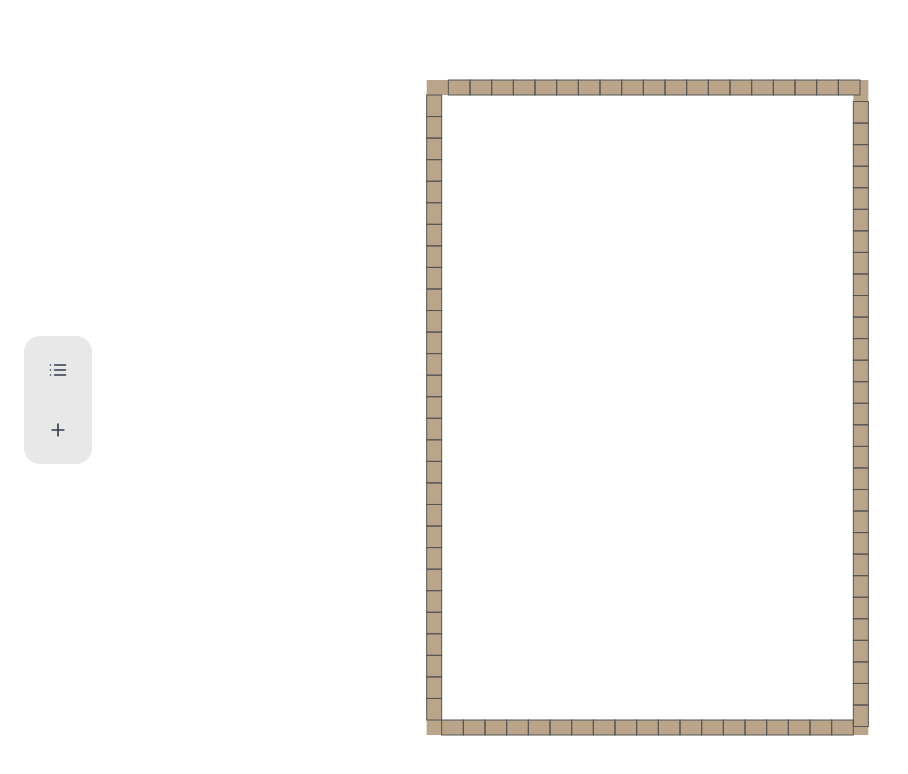
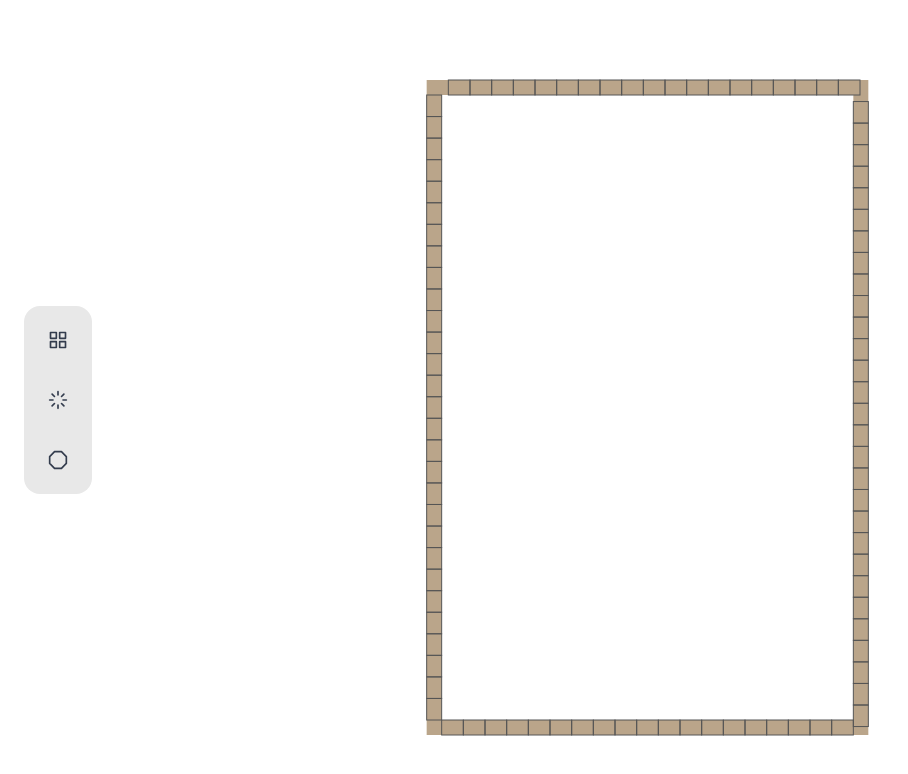
Before and after one commit to jconabree/dnd-table, a React (Vite) app: page / in a window 1280 px wide. Shown: the top 774 px of the page, without its empty margins (0-908 px from the left). Built offline with nearby package versions, Linux system fonts and the light colour scheme.

Commit message:
changing menu options, adding placeholder for effects and initiative, refactor list area to have add new

```diff
--- a/package.json
+++ b/package.json
@@ -21,6 +21,7 @@
     "@headlessui/react": "^1.7.18",
     "daisyui": "^4.6.1",
     "react": "^18.2.0",
+    "react-beautiful-dnd": "^13.1.1",
     "react-dom": "^18.2.0",
     "react-helmet-async": "^1.3.0",
     "react-router-dom": "^6.21.3"
--- a/src/api/src/storage.ts
+++ b/src/api/src/storage.ts
@@ -65,7 +65,7 @@ class Entity<DataStructure extends LooseData|LooseDataWithItems> implements Enti
         this.data.items = [
             item,
             ...(this.data.items || []).filter((existingItem: ItemData) => {
-                return item.id === existingItem.id;
+                return item.id !== existingItem.id;
             }),
         ]
 
--- a/src/components/EditArea.tsx
+++ b/src/components/EditArea.tsx
@@ -1,15 +1,16 @@
-import { useCallback, useRef, useState } from "react";
+import { useCallback, useEffect, useRef, useState } from "react";
 import { useConfiguratorContext } from "~/context/ConfiguratorProvider";
 import areaManager from '~/models/areas';
 import { AreaData } from "~/types/interface";
 
 type AddNewSelectionProps = {
     onClose: () => void;
+    onSuccess?: ({}) => void;
     area?: AreaData
 }
 
-export default ({ onClose, area }: AddNewSelectionProps) => {
-    const { selection, setSelection } = useConfiguratorContext();
+export default ({ onClose, onSuccess, area }: AddNewSelectionProps) => {
+    const { selection, setSelection, setIsSelectMode } = useConfiguratorContext();
     const [nameError, setNameError] = useState<boolean>();
     const [typeError, setTypeError] = useState<boolean>();
     const nameRef = useRef<HTMLInputElement>(null);
@@ -61,10 +62,21 @@ export default ({ onClose, area }: AddNewSelectionProps) => {
             nodes: selection
         };
         console.log('save selection', areaToSave);
-        await areaManager.save(areaToSave);
+        const updatedArea = await areaManager.save(areaToSave);
+        if (typeof onSuccess === 'function') {
+            onSuccess(updatedArea);
+        }
         resetForm();
         onClose();
     }, [selection, resetForm, onClose]);
+
+    useEffect(() => {
+        setIsSelectMode(true);
+
+        return () => {
+            setIsSelectMode(false);
+        }
+    }, []);
 
     return (
         <div className="h-full flex flex-col justify-between">
--- /dev/null
+++ b/src/components/EffectList.tsx
@@ -0,0 +1,12 @@
+type EffectListProps = {
+    onClose: () => void;
+}
+export default ({ onClose }: EffectListProps) => {
+    return (
+        <div>
+            Create effects, attach them to areas
+            Activate effects
+            Can disable or remove areas
+        </div>
+    )
+}
--- /dev/null
+++ b/src/components/InitiativeMode.tsx
@@ -0,0 +1,12 @@
+type InitiativeModeProps = {
+    onClose: () => void;
+}
+export default ({ onClose }: InitiativeModeProps) => {
+    return (
+        <div>
+            Add Area to List
+            Can have multiple of the same area
+            Add nickname to Area (useful for DM and familiars)
+        </div>
+    )
+}
--- a/src/components/ListAreas.tsx
+++ b/src/components/ListAreas.tsx
@@ -1,7 +1,8 @@
-import { useEffect, useRef, useState } from 'react';
+import { useCallback, useEffect, useRef, useState } from 'react';
 import areaModel from "../models/areas";
 import { AreaData } from '../types/interface';
 import ToggleView from './ToggleView';
+import EditArea from './EditArea';
 
 type AreaListingItem = AreaData & {
     visible?: boolean;
@@ -14,6 +15,17 @@ type ListAreasProps = {
 export default ({ onClose }: ListAreasProps) => {
     const initialRender = useRef(true);
     const [areas, setAreas] = useState<AreaListingItem[]>();
+    const [selectedArea, setSelectedArea] = useState<AreaData>();
+    const [showEditForm, setShowEditForm] = useState<boolean>(false);
+
+    const handleNewClick = useCallback(() => {
+        setShowEditForm(true);
+    }, []);
+
+    const handleEditClose = useCallback(() => {
+        setSelectedArea(undefined);
+        setShowEditForm(false);
+    }, [])
 
     useEffect(() => {
         (async () => {
@@ -42,9 +54,27 @@ export default ({ onClose }: ListAreasProps) => {
 
         console.log('set canvas visible areas', visibleAreas);
     }, [areas])
-    console.log('areas', areas)
+
+    if (showEditForm) {
+        return <EditArea onClose={handleEditClose} area={selectedArea} />;
+    }
 
     return (
+        <div>
+            <div className="actions -mt-8 grid grid-cols-2 gap-x-2">
+                <div className="dropdown w-full">
+                    <button type="button" className="btn btn-neutral w-full">Filter By Area</button>
+                    <ul tabIndex={0} className="dropdown-content menu bg-base-100 rounded-box z-[1] w-52 p-2 shadow">
+                        <li><a>Item 1</a></li>
+                        <li><a>Item 2</a></li>
+                    </ul>
+                </div>
+                <button
+                    onClick={handleNewClick}
+                    type="button"
+                    className="btn btn-primary w-full"
+                >New Area</button>
+            </div>
             <div className="menu">
                 {areas?.map((area) => {
                     const handleVisibilityChange = (isVisible: boolean) => {
@@ -63,14 +93,21 @@ export default ({ onClose }: ListAreasProps) => {
                         })
                     }
 
+                    const handleEditClick = () => {
+                        setSelectedArea(area);
+                        setShowEditForm(true);
+                    }
+
                     return (
-                    <div>
+                        <div key={area.id} className="flex justify-between items-center py-2 border-t last:border-b border-gray-400">
                             <ToggleView onChange={handleVisibilityChange} />
+                            <span className="flex self-center">
                                 {area.name}
-                        <button type="button" className="btn btn-circle btn-ghost">
+                            </span>
+                            <button onClick={handleEditClick} type="button" className="btn btn-circle btn-ghost">
                                 <svg
                                     xmlns="http://www.w3.org/2000/svg"
-                                className="w-8 h-8"
+                                    className="w-5 h-5"
                                     viewBox="0 0 24 24"
                                     fill="none"
                                     stroke="currentColor"
@@ -85,5 +122,6 @@ export default ({ onClose }: ListAreasProps) => {
                     )
                 })}
             </div>
+        </div>
     )
 }
--- a/src/components/Menu.tsx
+++ b/src/components/Menu.tsx
@@ -1,29 +1,38 @@
 import React, { useRef, useState } from "react";
-import { useConfiguratorContext } from "~/context/ConfiguratorProvider";
-import EditArea from '~/components/EditArea';
+import EffectList from '~/components/EffectList';
+import InitiativeMode from '~/components/InitiativeMode';
 import ListAreas from '~/components/ListAreas';
 
+enum DrawerTypes {
+    EFFECTS,
+    AREAS,
+    INITATIVE
+}
 export const Menu = () => {
     const drawerRef = useRef<HTMLInputElement>();
-    const { setIsSelectMode } = useConfiguratorContext();
-    const [menuMode, setMenuMode] = useState<'add'|'list'>('add');
+    const [menuMode, setMenuMode] = useState<DrawerTypes|null>(null);
 
-    const handleAddClick = (event: React.MouseEvent<HTMLAnchorElement>) => {
+    const handleEffectsClick = (event: React.MouseEvent<HTMLAnchorElement>) => {
         event.preventDefault();
-        setMenuMode('add');
-        setIsSelectMode(true);
+        setMenuMode(DrawerTypes.EFFECTS);
         drawerRef.current!.checked = true;
     }
 
-    const handleListClick = (event: React.MouseEvent<HTMLAnchorElement>) => {
+    const handleAreaClick = (event: React.MouseEvent<HTMLAnchorElement>) => {
         event.preventDefault();
-        setMenuMode('list');
+        setMenuMode(DrawerTypes.AREAS);
+        drawerRef.current!.checked = true;
+    }
+
+    const handleInitiativeClick = (event: React.MouseEvent<HTMLAnchorElement>) => {
+        event.preventDefault();
+        setMenuMode(DrawerTypes.INITATIVE);
         drawerRef.current!.checked = true;
     }
 
     const handleSidebarClose = () => {
         drawerRef.current!.checked = false;
-        setIsSelectMode(false);
+        setMenuMode(null);
     }
 
     return (
@@ -33,20 +42,58 @@ export const Menu = () => {
                 <nav className="fixed left-6 top-1/2 -translate-y-1/2">
                     <ul className="menu bg-base-200 rounded-box gap-y-2">
                         <li>
-                            <a className="tooltip tooltip-right py-4" data-tip="List" onClick={handleListClick}>
-                                <svg xmlns="http://www.w3.org/2000/svg" className="w-5 h-5" viewBox="0 0 24 24" fill="none" stroke="currentColor" strokeWidth="2" strokeLinecap="round" strokeLinejoin="round"><line x1="8" y1="6" x2="21" y2="6"></line><line x1="8" y1="12" x2="21" y2="12"></line><line x1="8" y1="18" x2="21" y2="18"></line><line x1="3" y1="6" x2="3.01" y2="6"></line><line x1="3" y1="12" x2="3.01" y2="12"></line><line x1="3" y1="18" x2="3.01" y2="18"></line></svg>
+                            <a className="tooltip tooltip-right py-4" data-tip="Areas" onClick={handleAreaClick}>
+                                <svg
+                                    xmlns="http://www.w3.org/2000/svg"
+                                    className="w-5 h-5"
+                                    viewBox="0 0 24 24"
+                                    fill="none"
+                                    stroke="currentColor"
+                                    strokeWidth="2"
+                                    strokeLinecap="round"
+                                    strokeLinejoin="round"
+                                >
+                                    <rect x="3" y="3" width="7" height="7"/><rect x="14" y="3" width="7" height="7"/><rect x="14" y="14" width="7" height="7"/><rect x="3" y="14" width="7" height="7"/>
+                                </svg>
                             </a>
                         </li>
                         <li>
-                            <a className="tooltip tooltip-right py-4" data-tip="Add" onClick={handleAddClick}>
-                                <svg xmlns="http://www.w3.org/2000/svg" className="w-5 h-5" viewBox="0 0 24 24" fill="none" stroke="currentColor" strokeWidth="2" strokeLinecap="round" strokeLinejoin="round"><line x1="12" y1="5" x2="12" y2="19"></line><line x1="5" y1="12" x2="19" y2="12"></line></svg>
+                            <a className="tooltip tooltip-right py-4" data-tip="Effects" onClick={handleEffectsClick}>
+                                <svg
+                                    xmlns="http://www.w3.org/2000/svg"
+                                    className="w-5 h-5"
+                                    viewBox="0 0 24 24"
+                                    fill="none"
+                                    stroke="currentColor"
+                                    strokeWidth="2"
+                                    strokeLinecap="round"
+                                    strokeLinejoin="round"
+                                >
+                                    <line x1="12" y1="2" x2="12" y2="6"></line><line x1="12" y1="18" x2="12" y2="22"></line><line x1="4.93" y1="4.93" x2="7.76" y2="7.76"></line><line x1="16.24" y1="16.24" x2="19.07" y2="19.07"></line><line x1="2" y1="12" x2="6" y2="12"></line><line x1="18" y1="12" x2="22" y2="12"></line><line x1="4.93" y1="19.07" x2="7.76" y2="16.24"></line><line x1="16.24" y1="7.76" x2="19.07" y2="4.93"></line>
+                                </svg>
+                            </a>
+                        </li>
+                        <li>
+                            <a className="tooltip tooltip-right py-4" data-tip="Initiative" onClick={handleInitiativeClick}>
+                                <svg
+                                    xmlns="http://www.w3.org/2000/svg"
+                                    className="w-5 h-5"
+                                    viewBox="0 0 24 24"
+                                    fill="none"
+                                    stroke="currentColor"
+                                    strokeWidth="2"
+                                    strokeLinecap="round"
+                                    strokeLinejoin="round"
+                                >
+                                    <polygon xmlns="http://www.w3.org/2000/svg" points="7.86 2 16.14 2 22 7.86 22 16.14 16.14 22 7.86 22 2 16.14 2 7.86 7.86 2"/>
+                                </svg>
                             </a>
                         </li>
                     </ul>
                 </nav>
             </div>
             <div className="drawer-side !pointer-events-none">
-                <div className="bg-base-200 text-base-content min-h-full h-full w-80 p-4 pt-24 relative !pointer-events-auto">
+                <div className="bg-base-200 text-base-content min-h-full h-full w-96 p-4 pt-24 relative !pointer-events-auto">
                     <button
                         onClick={handleSidebarClose}
                         type="button"
@@ -55,11 +102,14 @@ export const Menu = () => {
                     >
                         <svg xmlns="http://www.w3.org/2000/svg" className="w-6 h-6" viewBox="0 0 24 24" fill="none" stroke="currentColor" strokeWidth="2" strokeLinecap="round" strokeLinejoin="round"><line x1="18" y1="6" x2="6" y2="18"></line><line x1="6" y1="6" x2="18" y2="18"></line></svg>
                     </button>
-                    {menuMode === 'add' ? (
-                        <EditArea onClose={handleSidebarClose} />
+                    {drawerRef.current?.checked && menuMode === DrawerTypes.AREAS ? (
+                        <ListAreas onClose={handleSidebarClose} />
                     ) : null}
-                    {menuMode === 'list' ? (
-                        <ListAreas onClose={handleSidebarClose} />
+                    {drawerRef.current?.checked && menuMode === DrawerTypes.EFFECTS ? (
+                        <EffectList onClose={handleSidebarClose} />
+                    ) : null}
+                    {drawerRef.current?.checked && menuMode === DrawerTypes.INITATIVE ? (
+                        <InitiativeMode onClose={handleSidebarClose} />
                     ) : null}
                 </div>
             </div>
--- a/src/models/areas.ts
+++ b/src/models/areas.ts
@@ -24,7 +24,7 @@ class AreaManager {
                 })
             }
         );
-        const { data } = await response.json();
+        const data = await response.json();
 
         return data;
     }
--- a/src/utils/TableCanvas.ts
+++ b/src/utils/TableCanvas.ts
@@ -160,7 +160,7 @@ export default class TableCanvas {
             }
         ]
 
-        let id = 0;
+        let id = 1;
         paths.forEach((path) => {
             const isLtr = path.start < path.end;
             let currentCoord = isLtr ? path.start + this.tableLineWidth : path.start - this.tableLineWidth;
--- a/storage/areas.json
+++ b/storage/areas.json
@@ -1 +1 @@
-{"isNew":false,"items":[{"name":"test","type":"dndplayer","nodes":[39,40,41,42,43,44,45,46],"savedAt":1722085462686,"id":"1ef4c18b-e447-6be0-a435-27ee2f5d390a","createdAt":1722085462686}]}
+{"isNew":false,"items":[{"name":"test 4","type":"basic","nodes":[2,3,4,5,6,7,8,9,10,11,12,13,14,15,16,17,18,19],"savedAt":1722190315211,"id":"1ef4d0cd-f3e1-69b0-a0d7-fee080109731","createdAt":1722190315211},{"name":"test 3","type":"dndplayer","nodes":[1,2,3,4,5,6,7,8,9,10,11,12,13,14,15,16,17,18,19,20,21,22,23,24,25,26,27,28,29,30,31,32,33,34,35,36,37,38,39,40,41,42,43,44,45,46,47,48,49,50,51,52,53,54,55,56,57,58,59,60,61,62,63,64,65,66,67,68,69,70,71,72,73,74,75,76,77,78,79,80,81,82,83,84,85,86,87,88,89,90,91,92,93,94,95,96],"savedAt":1722189794928,"id":"1ef4d0ba-9213-6700-861f-647954095e91","createdAt":1722189794928}]}
```
Also changed, not shown: 2 other files (tests, documents, lock files or other folders). Lines whose indentation alone changed are shown as unchanged.
